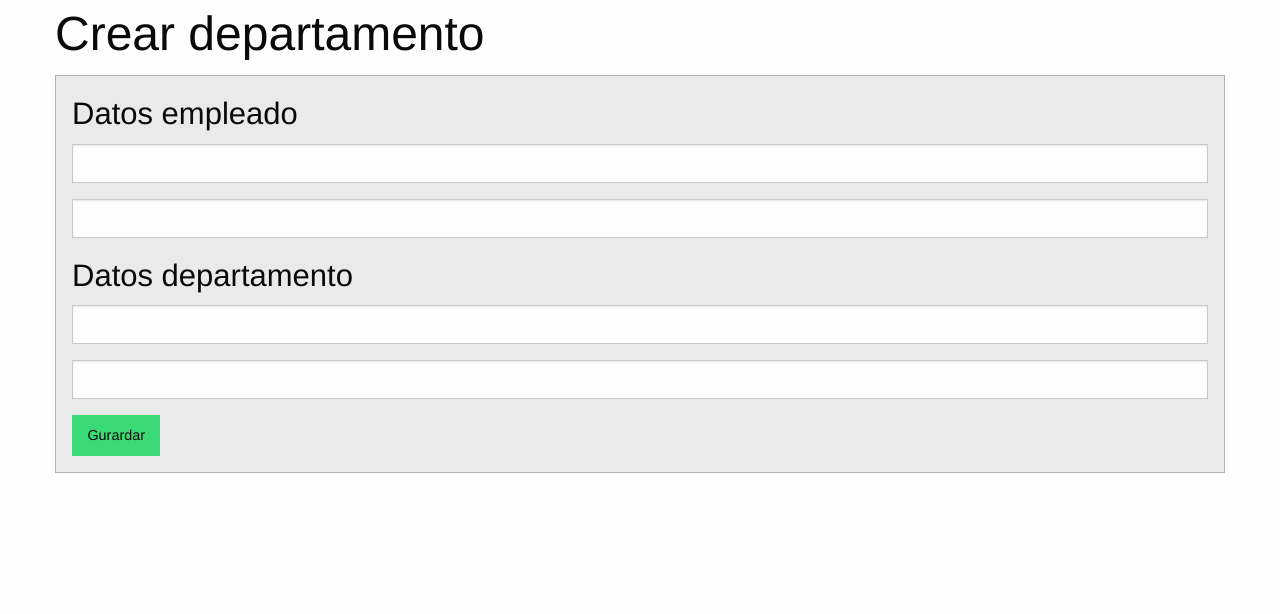
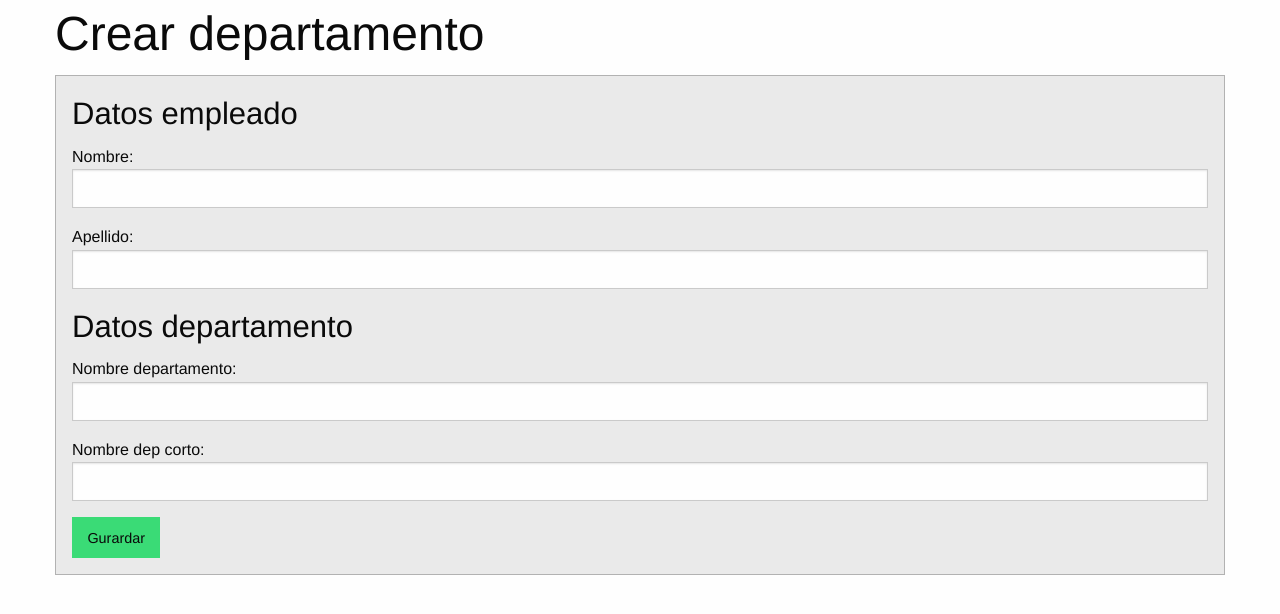
Before and after one commit to Modmarb/brandempleado, a Django app: page /new-departamento/ in a window 1280 px wide. Shown: the part 55-669 px from the top of the page. Run offline with Django 5.2, Linux system fonts and the light colour scheme; some libraries are stand-ins or nearby versions.

Commit message:
se ajusta html crear departamento

```diff
--- a/templates/departamento/new_departamento.html
+++ b/templates/departamento/new_departamento.html
@@ -11,17 +11,17 @@
         <h1 class="cell">Crear departamento</h1>
         <form class="cell callout secondary" method="POST">{% csrf_token %}
             <h3>Datos empleado</h3>
-            <p>
+            <p>Nombre:
                 {{form.nombre}}
             </p>
-            <p>
+            <p>Apellido:
                 {{form.apellido}}
             </p>
             <h3>Datos departamento</h3>
-            <p>
+            <p>Nombre departamento:
                 {{form.departamento}}
             </p>
-            <p>
+            <p>Nombre dep corto:
                 {{form.nombre_cortoshorname}}
             </p>
             <button class="submit success button" type="submit">Gurardar</button>
```
